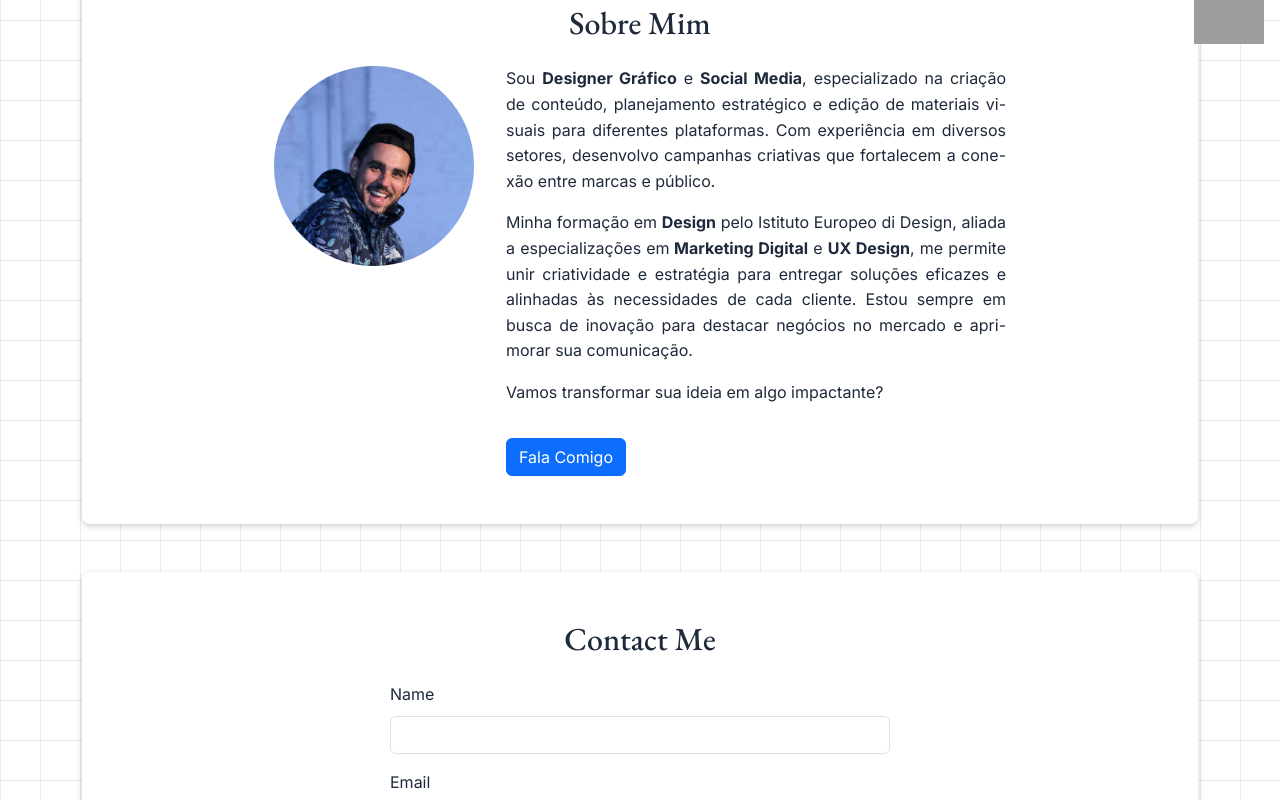
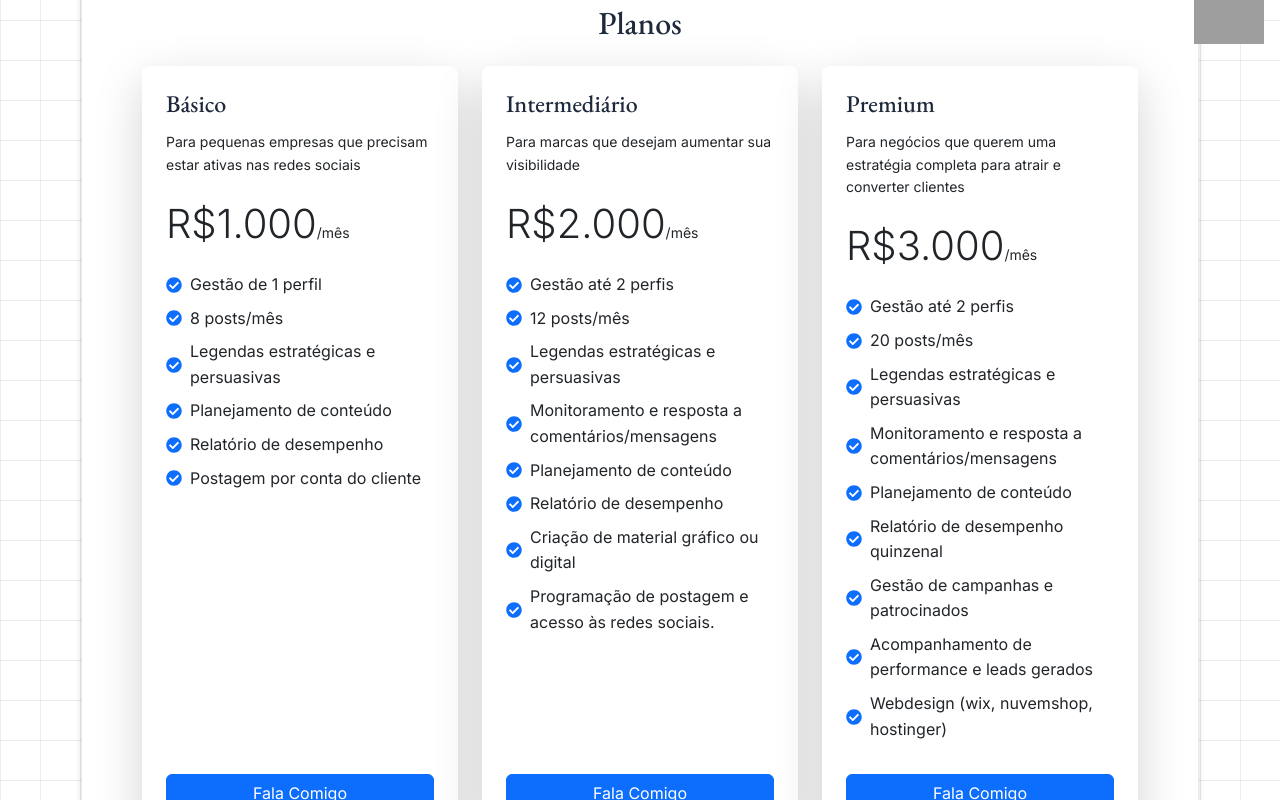
Before and after one commit to carelmaeda/next-proj, a Next.js app: page / in a window 1280 px wide. Shown: the part 740-1540 px from the top of the page. Built offline with nearby package versions, Linux system fonts and the light colour scheme; grey boxes are pictures that could not be loaded.

Commit message:
feat: seo optm

```diff
--- a/src/app/components/partials/Hero.tsx
+++ b/src/app/components/partials/Hero.tsx
@@ -1,3 +1,9 @@
+"use client";
+
+
+const scrollToContact = () => {
+  document.getElementById("contact")?.scrollIntoView({ behavior: "smooth" });
+};
 
 export default function Hero() {
   return (
@@ -7,8 +13,13 @@ export default function Hero() {
             <p className="lead">
             Social Media blablabla
             </p>
-            <button className="btn btn-lg btn-primary text-uppercase">Marque uma consulta comigo</button>
-          </div>
+            <button
+                className={`btn btn-primary mt-3`}
+                onClick={scrollToContact}
+              >
+                Fala Comigo
+              </button>
+            </div>
     </section>
   );
 }
--- /dev/null
+++ b/src/app/components/partials/Work.tsx
@@ -0,0 +1,9 @@
+import Pricing from "../work/Pricing";
+
+export default function Work() {
+  return (
+    <section className="section-wrapper">
+        <Pricing/>
+    </section>
+  );
+}
--- a/src/app/components/work/Pricing.tsx
+++ b/src/app/components/work/Pricing.tsx
@@ -1,106 +1,102 @@
 "use client";
 
-import { useState } from "react";
+import React, { useState } from "react";
+import { FaCheckCircle } from "react-icons/fa"; // Import the check-circle icon
 
 const Pricing = () => {
-  const [activeTab, setActiveTab] = useState("Price2");
+  const [selectedPlan, setSelectedPlan] = useState("pro");
 
-  const tabs = [
+  const plans = [
     {
-      id: "Price1",
-      label: "Price1",
-      content: (
-        <div>
-          <h3>Title 1</h3>
-          <p>Description for Price1</p>
-          <div className="accordion" id="accordionPrice1">
-            <div className="accordion-item">
-              <h2 className="accordion-header">
-                <button className="accordion-button collapsed" type="button" data-bs-toggle="collapse" data-bs-target="#collapseOne" aria-expanded="true" aria-controls="collapseOne">
-                  Accordion Item #1
-                </button>
-              </h2>
-              <div id="collapseOne" className="accordion-collapse collapse" data-bs-parent="#accordionPrice1">
-                <div className="accordion-body">
-                  <strong>This is the first item's accordion body.</strong> Content for accordion item 1.
-                </div>
-              </div>
-            </div>
-          </div>
-        </div>
-      )
+      id: "tier1",
+      name: "Básico",
+      description:
+        "Para pequenas empresas que precisam estar ativas nas redes sociais",
+      price: "R$1.000",
+      features: [
+        "Gestão de 1 perfil",
+        "8 posts/mês",
+        "Legendas estratégicas e persuasivas",
+        "Planejamento de conteúdo",
+        "Relatório de desempenho",
+        "Postagem por conta do cliente",
+      ],
     },
     {
-      id: "Price2",
-      label: "Price2",
-      content: (
-        <div>
-          <h3>Title 2</h3>
-          <p>Description for Price2</p>
-          <div className="accordion" id="accordionPrice2">
-            <div className="accordion-item">
-              <h2 className="accordion-header">
-                <button className="accordion-button collapsed" type="button" data-bs-toggle="collapse" data-bs-target="#collapseTwo" aria-expanded="false" aria-controls="collapseTwo">
-                  Accordion Item #2
-                </button>
-              </h2>
-              <div id="collapseTwo" className="accordion-collapse collapse" data-bs-parent="#accordionPrice2">
-                <div className="accordion-body">
-                  <strong>This is the second item's accordion body.</strong> Content for accordion item 2.
-                </div>
-              </div>
-            </div>
-          </div>
-        </div>
-      )
+      id: "tier2",
+      name: "Intermediário",
+      description: "Para marcas que desejam aumentar sua visibilidade",
+      price: "R$2.000",
+      features: [
+        "Gestão até 2 perfis",
+        "12 posts/mês",
+        "Legendas estratégicas e persuasivas",
+        "Monitoramento e resposta a comentários/mensagens",
+        "Planejamento de conteúdo",
+        "Relatório de desempenho",
+        "Criação de material gráfico ou digital",
+        "Programação de postagem e acesso às redes sociais.",
+      ],
     },
     {
-      id: "Price3",
-      label: "Price3",
-      content: (
-        <div>
-          <h3>Title 3</h3>
-          <p>Description for Price3</p>
-          <div className="accordion" id="accordionPrice3">
-            <div className="accordion-item">
-              <h2 className="accordion-header">
-                <button className="accordion-button collapsed" type="button" data-bs-toggle="collapse" data-bs-target="#collapseThree" aria-expanded="false" aria-controls="collapseThree">
-                  Accordion Item #3
-                </button>
-              </h2>
-              <div id="collapseThree" className="accordion-collapse collapse" data-bs-parent="#accordionPrice3">
-                <div className="accordion-body">
-                  <strong>This is the third item's accordion body.</strong> Content for accordion item 3.
-                </div>
-              </div>
-            </div>
-          </div>
-        </div>
-      )
+      id: "tier3",
+      name: "Premium",
+      description:
+        "Para negócios que querem uma estratégia completa para atrair e converter clientes",
+      price: "R$3.000",
+      features: [
+        "Gestão até 2 perfis",
+        "20 posts/mês",
+        "Legendas estratégicas e persuasivas",
+        "Monitoramento e resposta a comentários/mensagens",
+        "Planejamento de conteúdo",
+        "Relatório de desempenho quinzenal",
+        "Gestão de campanhas e patrocinados",
+        "Acompanhamento de performance e leads gerados",
+        "Webdesign (wix, nuvemshop, hostinger)",
+      ],
     },
   ];
 
+  const scrollToContact = () => {
+    document.getElementById("contact")?.scrollIntoView({ behavior: "smooth" });
+  };
+
   return (
-    <div className="section-wrapper">
-      <ul className="nav nav-pills">
-        {tabs.map((tab) => (
-          <li className="nav-item" key={tab.id}>
-            <button
-              className={`nav-link ${activeTab === tab.id ? "active" : ""}`}
-              onClick={() => setActiveTab(tab.id)}
+    <div className="container py-5">
+      <h2 className="text-center mb-4">Planos</h2>
+      <div className="row">
+        {plans.map((plan) => (
+          <div key={plan.id} className="col-md-4 mb-3 d-flex">
+            <div
+              className={`card p-4 shadow-lg d-flex flex-column h-100 ${
+                selectedPlan === plan.id ? "border-primary" : ""
+              }`}
             >
-              {tab.label}
-            </button>
-          </li>
-        ))}
-      </ul>
-      <div className="w-100">
-        {tabs.map((tab) => (
-          activeTab === tab.id && (
-            <div key={tab.id} className="tab-pane fade show active">
-              {tab.content}
+              <h4 className="card-title">{plan.name}</h4>
+              <small>{plan.description}</small>
+
+              <div className="my-4">
+                <span className="display-6">{plan.price}</span>
+                <small>/mês</small>
+              </div>
+
+              <div className="flex-grow-1">
+                <ul className="list-unstyled d-grid gap-2">
+                  {plan.features.map((feature, index) => (
+                    <li key={index} className="d-flex align-items-center">
+                      <FaCheckCircle className="text-primary me-2 check-icon" />
+                      {feature}
+                    </li>
+                  ))}
+                </ul>
+              </div>
+
+              <button className="btn btn-primary mt-3" onClick={scrollToContact}>
+                Fala Comigo
+              </button>
             </div>
-          )
+          </div>
         ))}
       </div>
     </div>
--- a/src/app/layout.tsx
+++ b/src/app/layout.tsx
@@ -9,9 +9,31 @@ import Navbar from './components/partials/Navbar';
 const inter = Inter({ subsets: ["latin"] });
 const garamond = EB_Garamond({ subsets: ["latin"] });
 
-export const metadata: Metadata = {
-  title: 'Icaro Maeda',
-  description: 'Icaro Portfolio',
+export const metadata = {
+  title: "Icaro Maeda | Gestão de Redes Sociais",
+  description: "Aumente sua presença digital com estratégias personalizadas de social media e marketing digital.",
+  keywords: "gestão de redes sociais, marketing digital, social media, tráfego pago",
+  openGraph: {
+    title: "Icaro Maeda | Gestão de Redes Sociais",
+    description: "Aumente sua presença digital com estratégias personalizadas de social media.",
+    url: "https://icaromaeda.netlify.app/",
+    siteName: "Icaro Maeda",
+    images: [
+      {
+        url: "https://icaromaeda.netlify.app/seo-image.webp",
+        width: 1200,
+        height: 630,
+        alt: "Imagem de destaque",
+      },
+    ],
+    type: "website",
+  },
+  twitter: {
+    card: "summary_large_image",
+    title: "Gestão de Redes Sociais | Seu Nome",
+    description: "Aumente sua presença digital com estratégias personalizadas de social media.",
+    images: ["https://seudominio.com/seo-image.webp"],
+  },
 };
 
 export default function RootLayout({
```
Also changed, not shown: src/app/robots.ts (added, +12 -0 lines), src/app/sitemap.ts (added, +18 -0 lines), public/images/seo-image.webp (added).
